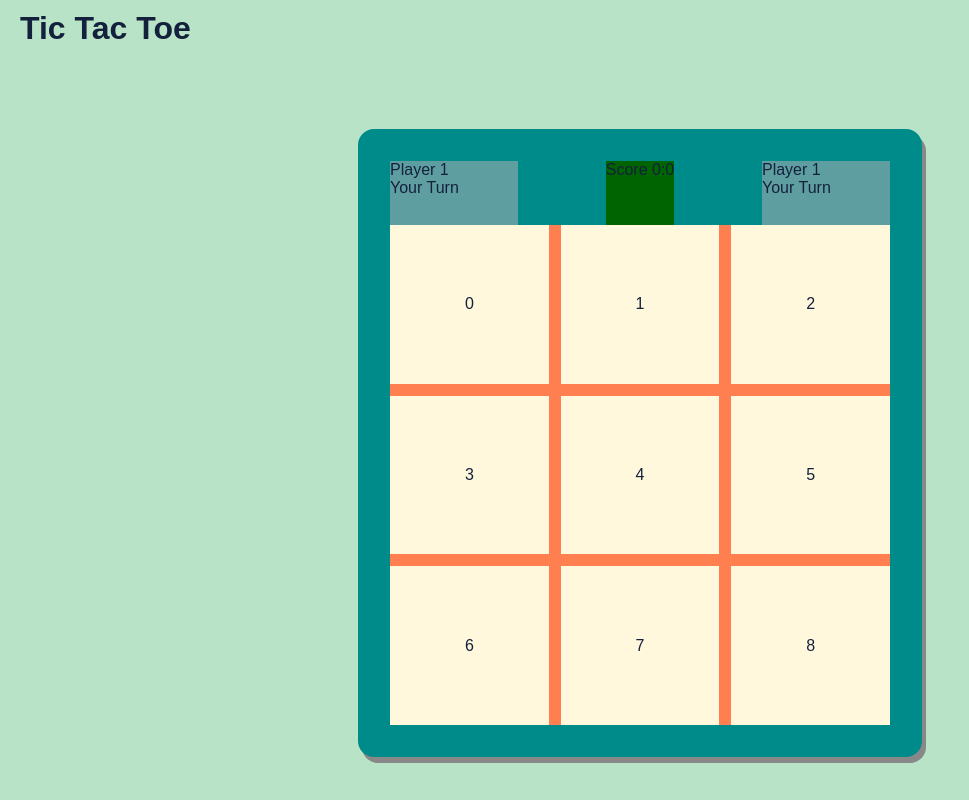
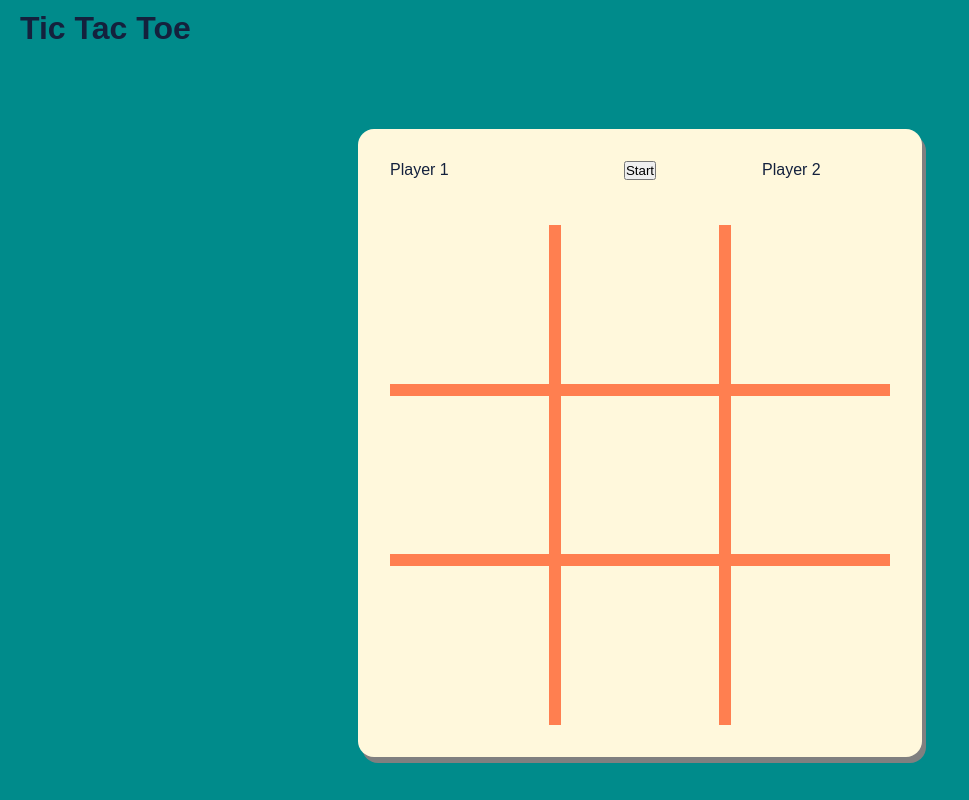
Before and after one commit to Ediful/Tic-Tac-Toe, a plain HTML site: page index.html in a window 1280 px wide. Shown: the whole page, without its empty margins (0-969 px from the left). Drawn offline with Linux system fonts and the light colour scheme.

Commit message:
finalized grid and added modules

```diff
--- a/index.html
+++ b/index.html
@@ -15,25 +15,25 @@
 		<div id="gameboard-header">
 			<div class="player-card">
 				<p>Player 1</p>
-				<p>Your Turn</p>
 			</div>
-			<div id="score">Score 0:0</div>
+			<div>
+				<input type="button" value="Start">
+			</div>
 			<div class="player-card">
-				<p>Player 1</p>
-				<p>Your Turn</p>
+				<p>Player 2</p>
 			</div>
 		</div>
 
 		<div id="gameboard">
-			<div class="grid-item">0</div>
-			<div class="grid-item">1</div>
-			<div class="grid-item">2</div>
-			<div class="grid-item">3</div>
-			<div class="grid-item">4</div>
-			<div class="grid-item">5</div>
-			<div class="grid-item">6</div>
-			<div class="grid-item">7</div>
-			<div class="grid-item">8</div>
+			<input type="button" class="grid-item" id="0">
+			<input type="button" class="grid-item" id="1">
+			<input type="button" class="grid-item" id="2">
+			<input type="button" class="grid-item" id="3">
+			<input type="button" class="grid-item" id="4">
+			<input type="button" class="grid-item" id="5">
+			<input type="button" class="grid-item" id="6">
+			<input type="button" class="grid-item" id="7">
+			<input type="button" class="grid-item" id="8">
 		</div>
 	</div>
 	<script src='script.js'></script>
--- a/script.js
+++ b/script.js
@@ -0,0 +1,37 @@
+//  Module for gameboard
+//  Handles the setting/getting of the board state
+const gameBoard = (() => {
+  //let array = ["X", "O", "X", "O", "X", "O", "X", "O", "X"];
+  let array = ["", "", "", "", "", "", "", "", ""];
+  // const setGameBoard = () => /*something*/; make sure to return it too
+  const getGameBoard = () => array;
+  return {getGameBoard};
+})();
+
+//  Module for game controller
+const gameController = (() => {
+
+})();
+
+//  Module for display controller
+//  Handles display of X/O and Turn Status
+//  Also Start Menu (name input, start/restart button, congragulations, Player 2/CPU)
+const displayController = (() => {
+  let array = gameBoard.getGameBoard();
+  // may turn into a function, need id and index
+  document.getElementById("0").value = array[0];
+  document.getElementById("1").value = array[1];
+  document.getElementById("2").value = array[2];
+  document.getElementById("3").value = array[3];
+  document.getElementById("4").value = array[4];
+  document.getElementById("5").value = array[5];
+  document.getElementById("6").value = array[6];
+  document.getElementById("7").value = array[7];
+  document.getElementById("8").value = array[8];
+})();
+
+//  Factory for players
+const Player = (name) => {
+  const getName = () => name;
+  return {getName};
+};
--- a/styles.css
+++ b/styles.css
@@ -5,7 +5,7 @@
 
 html, body {
   font-family: 'Montserrat', sans-serif;
-  background-color: #B9E3C6;
+  background-color: darkcyan;
   color: #14213d;
   height: 100%;
   font-size: 16px;
@@ -19,11 +19,11 @@ html, body {
 
 #contents {
   width: 500px;
-  background-color: darkcyan;
+  background-color: cornsilk;
   margin: 4.5em auto;
   padding: 2em;
   border-radius: 1em;
-  box-shadow: 4px 6px #888;
+  box-shadow: 4px 6px grey;
 }
 
 #gameboard-header {
@@ -32,13 +32,9 @@ html, body {
 }
 
 .player-card {
-  background-color: cadetblue;
+  background-color: cornsilk;
   width: 8em;
   height: 4em;
-}
-
-#score {
-  background-color: darkgreen;
 }
 
 #gameboard {
@@ -52,8 +48,18 @@ html, body {
 }
 
 .grid-item {
+  border: none;
   background-color: cornsilk;
   display: flex;
   justify-content: center;
   align-items: center;
+  font-size: 7em;
 }
+
+.grid-item:hover {
+  background-color: blanchedalmond;
+}
+
+.grid-item:active {
+  background-color: red;
+}
```
